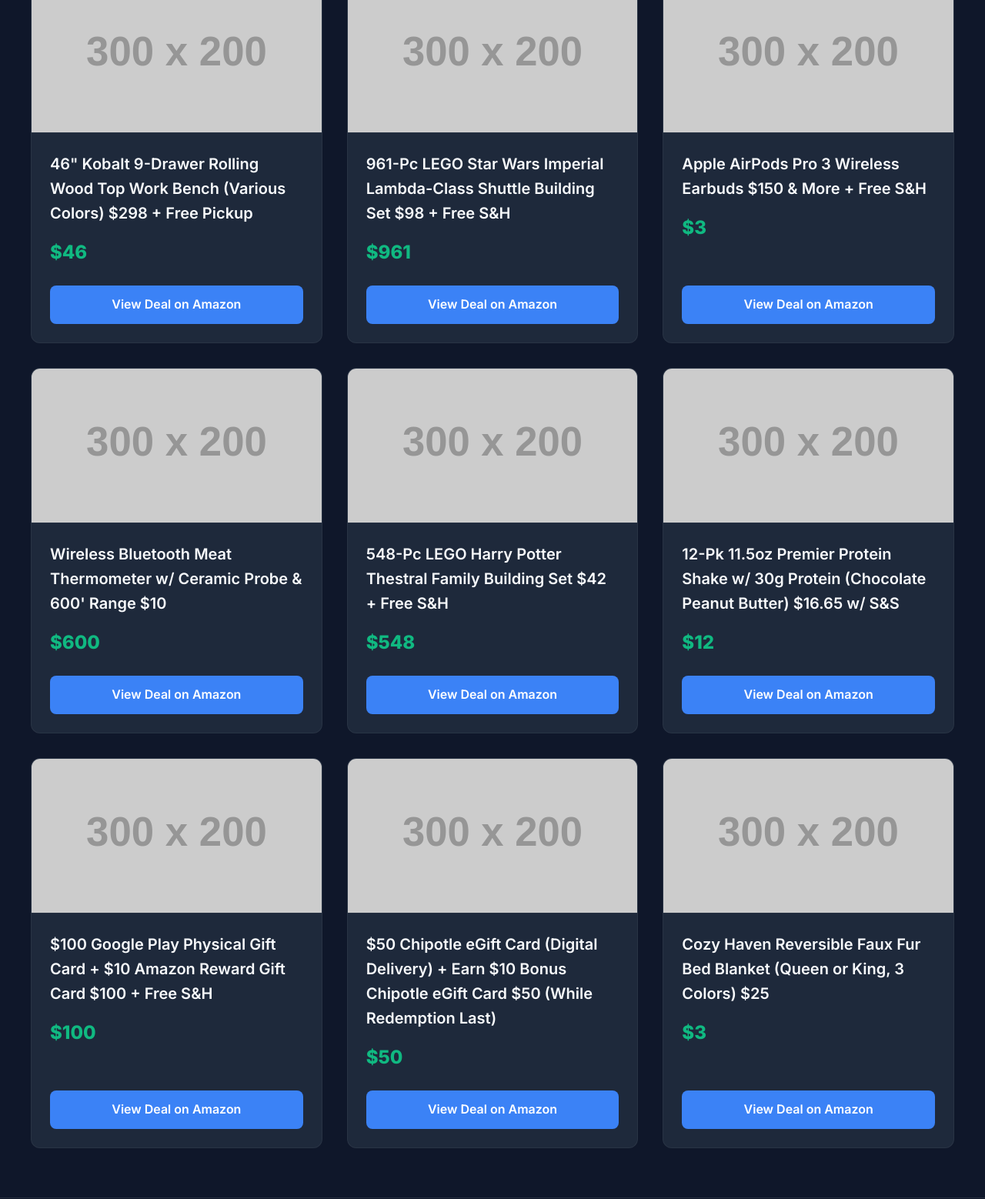
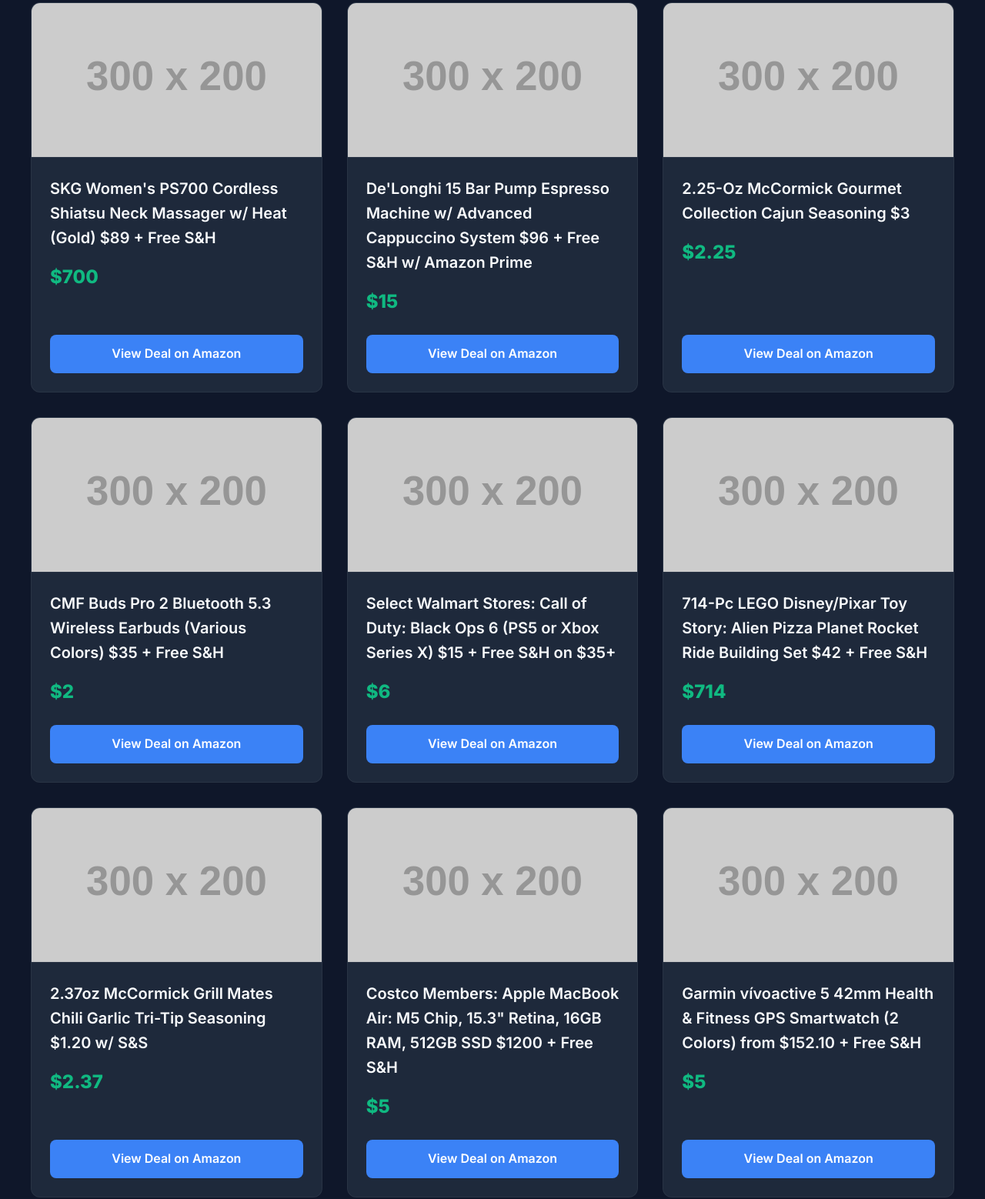
Before and after one commit to littlejosh1233/daily-deals, a plain HTML site: page docs/index.html in a window 1280 px wide. Shown: the part 799-2357 px from the top of the page at 77% size. Drawn offline with Linux system fonts and the light colour scheme; placeholder pictures from the web are drawn by us.

Commit message:
Auto-update daily deals Sat 11/28/2026

```diff
--- a/docs/index.html
+++ b/docs/index.html
@@ -157,31 +157,127 @@
 
     <header>
         <h1>Daily Tech Deals</h1>
-        <p class="subtitle">The best, hand-picked PC parts and gaming gear. Updated November 27, 2026, 08:23 AM.</p>
+        <p class="subtitle">The best, hand-picked PC parts and gaming gear. Updated November 28, 2026, 07:18 AM.</p>
     </header>
 
     <div class="container">
 
         <div class="card">
-            <img src="https://via.placeholder.com/300x200?text=Top+Deal" alt="50-Ct 30-Gal Glad ForceFlex Large Drawstring Trash Bags (Black) $9.50 w/ S&S" class="card-img">
+            <img src="https://via.placeholder.com/300x200?text=Top+Deal" alt="Extra 20% Off Dewalt Tools: 2-Pk Dewalt 20V MAX XR POWERPACK 4Ah Batteries $99.20 & More + Free S/H for Prime Members" class="card-img">
             <div class="card-content">
-                <h2 class="card-title">50-Ct 30-Gal Glad ForceFlex Large Drawstring Trash Bags (Black) $9.50 w/ S&S</h2>
+                <h2 class="card-title">Extra 20% Off Dewalt Tools: 2-Pk Dewalt 20V MAX XR POWERPACK 4Ah Batteries $99.20 & More + Free S/H for Prime Members</h2>
                 <div class="card-price-row">
                     <div>
-                        <span class="price">$50</span>
+                        <span class="price">$20</span>
 
                     </div>
 
                 </div>
                 <!-- This links to the product using YOUR affiliate tag -->
-                <a href="https://slickdeals.net/f/20415240-50-count-glad-forceflex-30-gallon-heavy-duty-drawstring-trash-bags-unscented-9-48-w-s-s-free-shipping-w-prime-or-on-35?utm_source=rss&utm_content=fp&utm_medium=RSS2?tag=little1233s-20" target="_blank" class="btn">View Deal on Amazon</a>
+                <a href="https://slickdeals.net/f/20425185-extra-20-off-dewalt-tools-2-pk-dewalt-dcb2104-2-20v-max-xr-powerpack-4ah-battery-99-19-more-free-s-h-w-prime?utm_source=rss&utm_content=fp&utm_medium=RSS2?tag=little1233s-20" target="_blank" class="btn">View Deal on Amazon</a>
             </div>
         </div>
 
         <div class="card">
-            <img src="https://via.placeholder.com/300x200?text=Top+Deal" alt="Apple MacBook Pro Laptop: M6 Chip, 14" Liquid Retina, 32GB RAM, 1TB SSD (2026) $2149 + Free S&H" class="card-img">
+            <img src="https://via.placeholder.com/300x200?text=Top+Deal" alt="Onkyo Creator Series GX-30ARC Powered Speakers (Black or White) $200 + Free S&H" class="card-img">
             <div class="card-content">
-                <h2 class="card-title">Apple MacBook Pro Laptop: M6 Chip, 14" Liquid Retina, 32GB RAM, 1TB SSD (2026) $2149 + Free S&H</h2>
+                <h2 class="card-title">Onkyo Creator Series GX-30ARC Powered Speakers (Black or White) $200 + Free S&H</h2>
+                <div class="card-price-row">
+                    <div>
+                        <span class="price">$30</span>
+
+                    </div>
+
+                </div>
+                <!-- This links to the product using YOUR affiliate tag -->
+                <a href="https://slickdeals.net/f/20405514-199-99-onkyo-creator-series-gx-30arc-powered-speakers-white-at-amazon?utm_source=rss&utm_content=fp&utm_medium=RSS2?tag=little1233s-20" target="_blank" class="btn">View Deal on Amazon</a>
+            </div>
+        </div>
+
+        <div class="card">
+            <img src="https://via.placeholder.com/300x200?text=Top+Deal" alt="Banana Republic Factory Stackable Codes: 60% Off + 25% Off + 15% Off + Extra 10% Off + Free S/H Orders $50+" class="card-img">
+            <div class="card-content">
+                <h2 class="card-title">Banana Republic Factory Stackable Codes: 60% Off + 25% Off + 15% Off + Extra 10% Off + Free S/H Orders $50+</h2>
+                <div class="card-price-row">
+                    <div>
+                        <span class="price">$60</span>
+
+                    </div>
+
+                </div>
+                <!-- This links to the product using YOUR affiliate tag -->
+                <a href="https://slickdeals.net/f/20424855-banana-republic-factory-85-off-with-stackable-codes?utm_source=rss&utm_content=fp&utm_medium=RSS2?tag=little1233s-20" target="_blank" class="btn">View Deal on Amazon</a>
+            </div>
+        </div>
+
+        <div class="card">
+            <img src="https://via.placeholder.com/300x200?text=Top+Deal" alt="SKG Women's PS700 Cordless Shiatsu Neck Massager w/ Heat (Gold) $89 + Free S&H" class="card-img">
+            <div class="card-content">
+                <h2 class="card-title">SKG Women's PS700 Cordless Shiatsu Neck Massager w/ Heat (Gold) $89 + Free S&H</h2>
+                <div class="card-price-row">
+                    <div>
+                        <span class="price">$700</span>
+
+                    </div>
+
+                </div>
+                <!-- This links to the product using YOUR affiliate tag -->
+                <a href="https://slickdeals.net/f/20397948-skg-women-s-ps700-cordless-shiatsu-neck-massager-w-heat-gold-89-free-shipping?utm_source=rss&utm_content=fp&utm_medium=RSS2?tag=little1233s-20" target="_blank" class="btn">View Deal on Amazon</a>
+            </div>
+        </div>
+
+        <div class="card">
+            <img src="https://via.placeholder.com/300x200?text=Top+Deal" alt="De'Longhi 15 Bar Pump Espresso Machine w/ Advanced Cappuccino System $96 + Free S&H w/ Amazon Prime" class="card-img">
+            <div class="card-content">
+                <h2 class="card-title">De'Longhi 15 Bar Pump Espresso Machine w/ Advanced Cappuccino System $96 + Free S&H w/ Amazon Prime</h2>
+                <div class="card-price-row">
+                    <div>
+                        <span class="price">$15</span>
+
+                    </div>
+
+                </div>
+                <!-- This links to the product using YOUR affiliate tag -->
+                <a href="https://slickdeals.net/f/20412438-95-99-de-longhi-15-bar-espresso-machine-w-advanced-cappuccino-system-stainless-steel-at-woot?utm_source=rss&utm_content=fp&utm_medium=RSS2?tag=little1233s-20" target="_blank" class="btn">View Deal on Amazon</a>
+            </div>
+        </div>
+
+        <div class="card">
+            <img src="https://via.placeholder.com/300x200?text=Top+Deal" alt="2.25-Oz McCormick Gourmet Collection Cajun Seasoning $3" class="card-img">
+            <div class="card-content">
+                <h2 class="card-title">2.25-Oz McCormick Gourmet Collection Cajun Seasoning $3</h2>
+                <div class="card-price-row">
+                    <div>
+                        <span class="price">$2.25</span>
+
+                    </div>
+
+                </div>
+                <!-- This links to the product using YOUR affiliate tag -->
+                <a href="https://slickdeals.net/f/20398701-2-25-oz-mccormick-gourmet-collection-cajun-seasoning-3-24-free-shipping-w-prime-or-on-35?utm_source=rss&utm_content=fp&utm_medium=RSS2?tag=little1233s-20" target="_blank" class="btn">View Deal on Amazon</a>
+            </div>
+        </div>
+
+        <div class="card">
+            <img src="https://via.placeholder.com/300x200?text=Top+Deal" alt="CMF Buds Pro 2 Bluetooth 5.3 Wireless Earbuds (Various Colors) $35 + Free S&H" class="card-img">
+            <div class="card-content">
+                <h2 class="card-title">CMF Buds Pro 2 Bluetooth 5.3 Wireless Earbuds (Various Colors) $35 + Free S&H</h2>
+                <div class="card-price-row">
+                    <div>
+                        <span class="price">$2</span>
+
+                    </div>
+
+                </div>
+                <!-- This links to the product using YOUR affiliate tag -->
+                <a href="https://slickdeals.net/f/20424687-cmf-by-nothing-buds-pro-2-wireless-earbuds-w-smart-dial-50db-hybrid-anc-43h-playtime-35-free-shipping?utm_source=rss&utm_content=fp&utm_medium=RSS2?tag=little1233s-20" target="_blank" class="btn">View Deal on Amazon</a>
+            </div>
+        </div>
+
+        <div class="card">
+            <img src="https://via.placeholder.com/300x200?text=Top+Deal" alt="Select Walmart Stores: Call of Duty: Black Ops 6 (PS5 or Xbox Series X) $15 + Free S&H on $35+" class="card-img">
+            <div class="card-content">
+                <h2 class="card-title">Select Walmart Stores: Call of Duty: Black Ops 6 (PS5 or Xbox Series X) $15 + Free S&H on $35+</h2>
                 <div class="card-price-row">
                     <div>
                         <span class="price">$6</span>
@@ -190,167 +286,71 @@
 
                 </div>
                 <!-- This links to the product using YOUR affiliate tag -->
-                <a href="https://slickdeals.net/f/20411964-14-apple-macbook-pro-m6-laptop-12-core-cpu-12-core-gpu-32gb-memory-1tb-ssd-2149-free-s-h?utm_source=rss&utm_content=fp&utm_medium=RSS2?tag=little1233s-20" target="_blank" class="btn">View Deal on Amazon</a>
+                <a href="https://slickdeals.net/f/20423355-call-of-duty-black-ops-6-xbox-one-series-x-or-ps5-15-walmart?utm_source=rss&utm_content=fp&utm_medium=RSS2?tag=little1233s-20" target="_blank" class="btn">View Deal on Amazon</a>
             </div>
         </div>
 
         <div class="card">
-            <img src="https://via.placeholder.com/300x200?text=Top+Deal" alt="111-Pc ARTIKA Sewing Kit w/ Multicolor Thread, Needles, Scissors, Thimble & Clips $5" class="card-img">
+            <img src="https://via.placeholder.com/300x200?text=Top+Deal" alt="714-Pc LEGO Disney/Pixar Toy Story: Alien Pizza Planet Rocket Ride Building Set $42 + Free S&H" class="card-img">
             <div class="card-content">
-                <h2 class="card-title">111-Pc ARTIKA Sewing Kit w/ Multicolor Thread, Needles, Scissors, Thimble & Clips $5</h2>
+                <h2 class="card-title">714-Pc LEGO Disney/Pixar Toy Story: Alien Pizza Planet Rocket Ride Building Set $42 + Free S&H</h2>
                 <div class="card-price-row">
                     <div>
-                        <span class="price">$111</span>
+                        <span class="price">$714</span>
 
                     </div>
 
                 </div>
                 <!-- This links to the product using YOUR affiliate tag -->
-                <a href="https://slickdeals.net/f/20414529-111-piece-artika-sewing-kit-w-multicolor-thread-needles-scissors-thimble-clips-5-free-shipping-w-prime-or-on-35?utm_source=rss&utm_content=fp&utm_medium=RSS2?tag=little1233s-20" target="_blank" class="btn">View Deal on Amazon</a>
+                <a href="https://slickdeals.net/f/20413155-714-piece-lego-disney-pixar-toy-story-alien-with-pizza-planet-rocket-ride-43307-41-99-free-shipping?utm_source=rss&utm_content=fp&utm_medium=RSS2?tag=little1233s-20" target="_blank" class="btn">View Deal on Amazon</a>
             </div>
         </div>
 
         <div class="card">
-            <img src="https://via.placeholder.com/300x200?text=Top+Deal" alt="46" Kobalt 9-Drawer Rolling Wood Top Work Bench (Various Colors) $298 + Free Pickup" class="card-img">
+            <img src="https://via.placeholder.com/300x200?text=Top+Deal" alt="2.37oz McCormick Grill Mates Chili Garlic Tri-Tip Seasoning $1.20 w/ S&S" class="card-img">
             <div class="card-content">
-                <h2 class="card-title">46" Kobalt 9-Drawer Rolling Wood Top Work Bench (Various Colors) $298 + Free Pickup</h2>
+                <h2 class="card-title">2.37oz McCormick Grill Mates Chili Garlic Tri-Tip Seasoning $1.20 w/ S&S</h2>
                 <div class="card-price-row">
                     <div>
-                        <span class="price">$46</span>
+                        <span class="price">$2.37</span>
 
                     </div>
 
                 </div>
                 <!-- This links to the product using YOUR affiliate tag -->
-                <a href="https://slickdeals.net/f/20413662-kobalt-46-9-drawer-rolling-mobile-workbench-w-solid-wood-top-power-strip-various-colors-298-free-shipping?utm_source=rss&utm_content=fp&utm_medium=RSS2?tag=little1233s-20" target="_blank" class="btn">View Deal on Amazon</a>
+                <a href="https://slickdeals.net/f/20424570-2-37-oz-mccormick-grill-mates-chili-garlic-tri-tip-seasoning-1-18-w-s-s-free-shipping-w-prime-or-on-35?utm_source=rss&utm_content=fp&utm_medium=RSS2?tag=little1233s-20" target="_blank" class="btn">View Deal on Amazon</a>
             </div>
         </div>
 
         <div class="card">
-            <img src="https://via.placeholder.com/300x200?text=Top+Deal" alt="961-Pc LEGO Star Wars Imperial Lambda-Class Shuttle Building Set $98 + Free S&H" class="card-img">
+            <img src="https://via.placeholder.com/300x200?text=Top+Deal" alt="Costco Members: Apple MacBook Air: M5 Chip, 15.3" Retina, 16GB RAM, 512GB SSD $1200 + Free S&H" class="card-img">
             <div class="card-content">
-                <h2 class="card-title">961-Pc LEGO Star Wars Imperial Lambda-Class Shuttle Building Set $98 + Free S&H</h2>
+                <h2 class="card-title">Costco Members: Apple MacBook Air: M5 Chip, 15.3" Retina, 16GB RAM, 512GB SSD $1200 + Free S&H</h2>
                 <div class="card-price-row">
                     <div>
-                        <span class="price">$961</span>
+                        <span class="price">$5</span>
 
                     </div>
 
                 </div>
                 <!-- This links to the product using YOUR affiliate tag -->
-                <a href="https://slickdeals.net/f/20413131-961-piece-lego-star-wars-imperial-lambda-class-shuttle-building-set-75459-97-99-free-shipping?utm_source=rss&utm_content=fp&utm_medium=RSS2?tag=little1233s-20" target="_blank" class="btn">View Deal on Amazon</a>
+                <a href="https://slickdeals.net/f/20412303-costco-members-macbook-air-15-3-liquid-retina-m5-chip-16gb-ram-512gb-ssd-1199-99?utm_source=rss&utm_content=fp&utm_medium=RSS2?tag=little1233s-20" target="_blank" class="btn">View Deal on Amazon</a>
             </div>
         </div>
 
         <div class="card">
-            <img src="https://via.placeholder.com/300x200?text=Top+Deal" alt="Apple AirPods Pro 3 Wireless Earbuds $150 & More + Free S&H" class="card-img">
+            <img src="https://via.placeholder.com/300x200?text=Top+Deal" alt="Garmin vívoactive 5 42mm Health & Fitness GPS Smartwatch (2 Colors) from $152.10 + Free S&H" class="card-img">
             <div class="card-content">
-                <h2 class="card-title">Apple AirPods Pro 3 Wireless Earbuds $150 & More + Free S&H</h2>
+                <h2 class="card-title">Garmin vívoactive 5 42mm Health & Fitness GPS Smartwatch (2 Colors) from $152.10 + Free S&H</h2>
                 <div class="card-price-row">
                     <div>
-                        <span class="price">$3</span>
+                        <span class="price">$5</span>
 
                     </div>
 
                 </div>
                 <!-- This links to the product using YOUR affiliate tag -->
-                <a href="https://slickdeals.net/f/20412045-apple-airpods-pro-3-wireless-active-noise-cancelling-earbuds-150-best-buy?utm_source=rss&utm_content=fp&utm_medium=RSS2?tag=little1233s-20" target="_blank" class="btn">View Deal on Amazon</a>
-            </div>
-        </div>
-
-        <div class="card">
-            <img src="https://via.placeholder.com/300x200?text=Top+Deal" alt="Wireless Bluetooth Meat Thermometer w/ Ceramic Probe & 600' Range $10" class="card-img">
-            <div class="card-content">
-                <h2 class="card-title">Wireless Bluetooth Meat Thermometer w/ Ceramic Probe & 600' Range $10</h2>
-                <div class="card-price-row">
-                    <div>
-                        <span class="price">$600</span>
-
-                    </div>
-
-                </div>
-                <!-- This links to the product using YOUR affiliate tag -->
-                <a href="https://slickdeals.net/f/20414778-wireless-bluetooth-meat-thermometer-w-ceramic-probe-600ft-range-9-99-free-shipping-w-prime-or-on-35?utm_source=rss&utm_content=fp&utm_medium=RSS2?tag=little1233s-20" target="_blank" class="btn">View Deal on Amazon</a>
-            </div>
-        </div>
-
-        <div class="card">
-            <img src="https://via.placeholder.com/300x200?text=Top+Deal" alt="548-Pc LEGO Harry Potter Thestral Family Building Set $42 + Free S&H" class="card-img">
-            <div class="card-content">
-                <h2 class="card-title">548-Pc LEGO Harry Potter Thestral Family Building Set $42 + Free S&H</h2>
-                <div class="card-price-row">
-                    <div>
-                        <span class="price">$548</span>
-
-                    </div>
-
-                </div>
-                <!-- This links to the product using YOUR affiliate tag -->
-                <a href="https://slickdeals.net/f/20413140-548-piece-lego-harry-potter-thestral-family-building-set-76458-41-99-free-shipping?utm_source=rss&utm_content=fp&utm_medium=RSS2?tag=little1233s-20" target="_blank" class="btn">View Deal on Amazon</a>
-            </div>
-        </div>
-
-        <div class="card">
-            <img src="https://via.placeholder.com/300x200?text=Top+Deal" alt="12-Pk 11.5oz Premier Protein Shake w/ 30g Protein (Chocolate Peanut Butter) $16.65 w/ S&S" class="card-img">
-            <div class="card-content">
-                <h2 class="card-title">12-Pk 11.5oz Premier Protein Shake w/ 30g Protein (Chocolate Peanut Butter) $16.65 w/ S&S</h2>
-                <div class="card-price-row">
-                    <div>
-                        <span class="price">$12</span>
-
-                    </div>
-
-                </div>
-                <!-- This links to the product using YOUR affiliate tag -->
-                <a href="https://slickdeals.net/f/20413542-sns-16-62-or-14-87-12-pack-11-5-oz-premier-protein-30g-high-protein-shake-chocolate-peanut-butter-at-amazon-1-39-each?utm_source=rss&utm_content=fp&utm_medium=RSS2?tag=little1233s-20" target="_blank" class="btn">View Deal on Amazon</a>
-            </div>
-        </div>
-
-        <div class="card">
-            <img src="https://via.placeholder.com/300x200?text=Top+Deal" alt="$100 Google Play Physical Gift Card + $10 Amazon Reward Gift Card $100 + Free S&H" class="card-img">
-            <div class="card-content">
-                <h2 class="card-title">$100 Google Play Physical Gift Card + $10 Amazon Reward Gift Card $100 + Free S&H</h2>
-                <div class="card-price-row">
-                    <div>
-                        <span class="price">$100</span>
-
-                    </div>
-
-                </div>
-                <!-- This links to the product using YOUR affiliate tag -->
-                <a href="https://slickdeals.net/f/20413389-ac-100-100-google-play-gift-card-physical-10-amazon-promo-credit-at-amazon?utm_source=rss&utm_content=fp&utm_medium=RSS2?tag=little1233s-20" target="_blank" class="btn">View Deal on Amazon</a>
-            </div>
-        </div>
-
-        <div class="card">
-            <img src="https://via.placeholder.com/300x200?text=Top+Deal" alt="$50 Chipotle eGift Card (Digital Delivery) + Earn $10 Bonus Chipotle eGift Card $50 (While Redemption Last)" class="card-img">
-            <div class="card-content">
-                <h2 class="card-title">$50 Chipotle eGift Card (Digital Delivery) + Earn $10 Bonus Chipotle eGift Card $50 (While Redemption Last)</h2>
-                <div class="card-price-row">
-                    <div>
-                        <span class="price">$50</span>
-
-                    </div>
-
-                </div>
-                <!-- This links to the product using YOUR affiliate tag -->
-                <a href="https://slickdeals.net/f/20414496-50-chipotle-holiday-gift-card-digital-10-bonus-egc-for-50?utm_source=rss&utm_content=fp&utm_medium=RSS2?tag=little1233s-20" target="_blank" class="btn">View Deal on Amazon</a>
-            </div>
-        </div>
-
-        <div class="card">
-            <img src="https://via.placeholder.com/300x200?text=Top+Deal" alt="Cozy Haven Reversible Faux Fur Bed Blanket (Queen or King, 3 Colors) $25" class="card-img">
-            <div class="card-content">
-                <h2 class="card-title">Cozy Haven Reversible Faux Fur Bed Blanket (Queen or King, 3 Colors) $25</h2>
-                <div class="card-price-row">
-                    <div>
-                        <span class="price">$3</span>
-
-                    </div>
-
-                </div>
-                <!-- This links to the product using YOUR affiliate tag -->
-                <a href="https://slickdeals.net/f/20414661-cozy-haven-king-reversible-faux-fur-bed-blanket-various-25-free-shipping-w-walmart-or-on-35?utm_source=rss&utm_content=fp&utm_medium=RSS2?tag=little1233s-20" target="_blank" class="btn">View Deal on Amazon</a>
+                <a href="https://slickdeals.net/f/20425800-162-garmin-v-voactive-5-42mm-health-fitness-gps-smartwatch-ivory-at-amazon?utm_source=rss&utm_content=fp&utm_medium=RSS2?tag=little1233s-20" target="_blank" class="btn">View Deal on Amazon</a>
             </div>
         </div>
 
```
